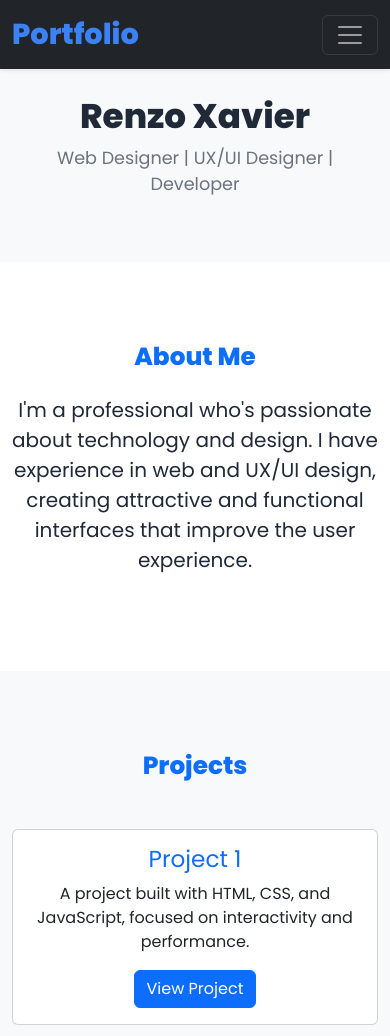
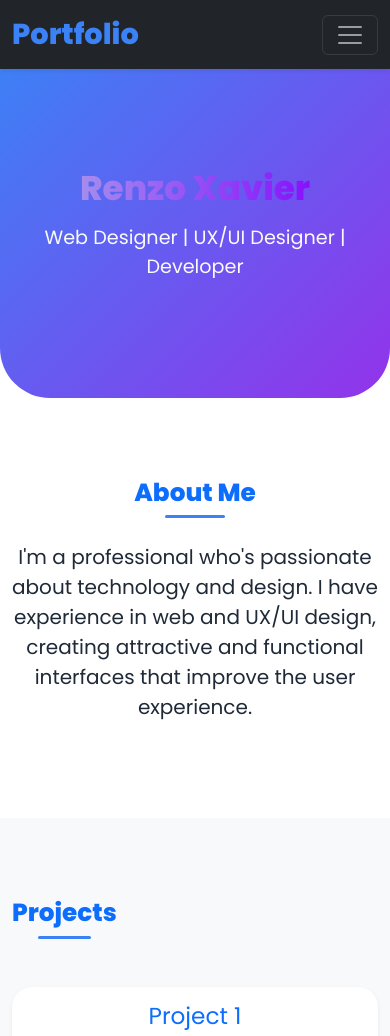
Before and after one commit to renzxavi/portfolio, a plain HTML site: page index.html in a window 390 px wide. Shown: the top 1036 px of the page. Drawn offline with nearby package versions, Linux system fonts and the light colour scheme.

Commit message:
portfolio responsive con Bootstrap2

```diff
--- a/index.html
+++ b/index.html
@@ -11,8 +11,11 @@
   <!-- Google Fonts -->
   <link href="https://fonts.googleapis.com/css2?family=Poppins:wght@400;600;800&display=swap" rel="stylesheet">
 
+  <!-- AOS Animations -->
+  <link href="https://unpkg.com/aos@2.3.1/dist/aos.css" rel="stylesheet">
+
+  <!-- Custom CSS -->
   <link rel="stylesheet" href="styles.css" />
-
 </head>
 <body>
 
@@ -36,16 +39,16 @@
   </nav>
 
   <!-- Hero -->
-  <header class="py-5 text-center bg-light mt-5">
+  <header class="text-center mt-5">
     <div class="container">
-      <h1 class="fw-bold display-4">Renzo Xavier</h1>
-      <p class="tagline">Web Designer | UX/UI Designer | Developer</p>
+      <h1 class="fw-bold display-4" data-aos="fade-down">Renzo Xavier</h1>
+      <p class="tagline" data-aos="fade-up">Web Designer | UX/UI Designer | Developer</p>
     </div>
   </header>
 
   <!-- About -->
   <section id="about">
-    <div class="container text-center">
+    <div class="container text-center" data-aos="fade-up">
       <h2 class="mb-4 text-primary fw-bold">About Me</h2>
       <p class="lead mx-auto" style="max-width: 700px;">
         I'm a professional who's passionate about technology and design.
@@ -58,10 +61,10 @@
   <!-- Projects -->
   <section id="projects" class="bg-light">
     <div class="container">
-      <h2 class="mb-5 text-center text-primary fw-bold">Projects</h2>
+      <h2 class="mb-5 text-center text-primary fw-bold" data-aos="fade-down">Projects</h2>
       <div class="row g-4">
-        <div class="col-md-6">
-          <div class="card project-card h-100">
+        <div class="col-md-6" data-aos="zoom-in" data-aos-delay="100">
+          <div class="card project-card h-100 shadow-sm">
             <div class="card-body text-center">
               <h3 class="card-title text-primary">Project 1</h3>
               <p class="card-text">
@@ -71,8 +74,8 @@
             </div>
           </div>
         </div>
-        <div class="col-md-6">
-          <div class="card project-card h-100">
+        <div class="col-md-6" data-aos="zoom-in" data-aos-delay="200">
+          <div class="card project-card h-100 shadow-sm">
             <div class="card-body text-center">
               <h3 class="card-title text-primary">Project 2</h3>
               <p class="card-text">
@@ -89,16 +92,16 @@
   <!-- Contact -->
   <section id="contact">
     <div class="container">
-      <h2 class="mb-4 text-center text-primary fw-bold">Contact</h2>
-      <p class="text-center">
+      <h2 class="mb-4 text-center text-primary fw-bold" data-aos="fade-down">Contact</h2>
+      <p class="text-center" data-aos="fade-up">
         Have an idea or a project in mind? Let's talk! You can email me directly at
         <a id="green" href="mailto:renzo.xavier@example.com">renzo.xavier@example.com</a>
         or fill out the form below.
       </p>
 
       <div class="row justify-content-center mt-4">
-        <div class="col-lg-6">
-          <form class="p-4 border rounded bg-light shadow-sm">
+        <div class="col-lg-6" data-aos="flip-up">
+          <form class="p-4 border rounded shadow-sm">
             <div class="mb-3">
               <label for="name" class="form-label fw-semibold">Name</label>
               <input type="text" class="form-control" id="name" required>
@@ -119,7 +122,7 @@
   </section>
 
   <!-- Footer -->
-  <footer class="py-4 mt-5">
+  <footer class="py-4 mt-5" data-aos="fade-in">
     <div class="container text-center">
       <p>&copy; Renzo Xavier's Portfolio 2025</p>
     </div>
@@ -127,5 +130,22 @@
 
   <!-- Bootstrap JS -->
   <script src="https://cdn.jsdelivr.net/npm/bootstrap@5.3.3/dist/js/bootstrap.bundle.min.js"></script>
+
+  <!-- AOS JS -->
+  <script src="https://unpkg.com/aos@2.3.1/dist/aos.js"></script>
+  <script>
+    // Inicializar animaciones
+    AOS.init({
+      duration: 1000,
+      once: true,
+      offset: 100
+    });
+
+    // Navbar efecto scroll
+    window.addEventListener("scroll", function() {
+      const navbar = document.querySelector(".navbar");
+      navbar.classList.toggle("scrolled", window.scrollY > 50);
+    });
+  </script>
 </body>
 </html>
--- a/styles.css
+++ b/styles.css
@@ -1,27 +1,117 @@
+/* General */
 body {
   font-family: 'Poppins', sans-serif;
   color: #1f2937;
   background-color: #ffffff;
+  scroll-behavior: smooth;
+}
+
+/* Navbar */
+.navbar {
+  transition: background-color 0.3s ease, box-shadow 0.3s ease;
+}
+.navbar.scrolled {
+  background-color: #1f2937 !important;
+  box-shadow: 0 4px 12px rgba(0,0,0,0.1);
 }
 .navbar-brand {
   font-weight: 800;
   font-size: 1.8rem;
   color: #3b82f6 !important;
+  transition: transform 0.3s ease;
 }
-    .tagline {
-      color: #6b7280;
-      font-size: 1.1rem;
+.navbar-brand:hover {
+  transform: scale(1.05);
 }
+
+/* Hero */
+header {
+  background: linear-gradient(135deg, #3b82f6, #9333ea);
+  color: white;
+  border-bottom-left-radius: 50px;
+  border-bottom-right-radius: 50px;
+  padding: 120px 0 100px;
+  position: relative;
+  overflow: hidden;
+}
+
+header h1 {
+  font-size: 3rem;
+  font-weight: 700;
+
+  /* gradiente del texto */
+  background: linear-gradient(90deg, #b3c7e6, #8401ff, #3b82f6);
+  background-size: 200% 200%;
+
+  /* versión estándar */
+  background-clip: text;
+  color: transparent;
+
+  /* prefijos WebKit para compatibilidad */
+  -webkit-background-clip: text;
+  -webkit-text-fill-color: transparent;
+
+  /* animación */
+  animation: shine 3s linear infinite;
+}
+
+
+header .tagline {
+  color: #f9fafb;
+  font-size: 1.2rem;
+  margin-top: 15px;
+}
+
+/* Sections */
 section {
   padding: 80px 0;
 }
+h2 {
+  position: relative;
+  display: inline-block;
+}
+h2::after {
+  content: "";
+  display: block;
+  width: 50%;
+  height: 3px;
+  margin: 8px auto 0;
+  background: #3b82f6;
+  border-radius: 2px;
+  animation: growLine 1s ease forwards;
+}
+
+/* Projects */
 .project-card {
+  border: none;
+  border-radius: 20px;
   transition: transform 0.3s ease, box-shadow 0.3s ease;
 }
 .project-card:hover {
+  transform: translateY(-8px);
+  box-shadow: 0 12px 25px rgba(0,0,0,0.12);
+}
+.btn-primary {
+  background: linear-gradient(135deg, #3b82f6, #9333ea);
+  border: none;
+  transition: transform 0.3s ease, box-shadow 0.3s ease;
+}
+.btn-primary:hover {
+  transform: translateY(-3px);
+  box-shadow: 0 6px 15px rgba(0,0,0,0.2);
+}
+
+/* Contact */
+form {
+  border-radius: 20px;
+  background: white;
+  transition: transform 0.3s ease;
+}
+form:hover {
   transform: translateY(-5px);
-      box-shadow: 0 8px 20px rgba(0,0,0,0.1);
 }
+
+/* Footer */
 footer {
   background-color: #111827;
   color: #f9fafb;
@@ -29,6 +119,20 @@
 footer p {
   margin: 0;
 }
+
+/* Links */
 #green {
   color: #10b981;
 }
+
+/* Animations */
+@keyframes shine {
+  0% { background-position: 0% 50%; }
+  50% { background-position: 100% 50%; }
+  100% { background-position: 0% 50%; }
+}
+
+@keyframes growLine {
+  from { width: 0; }
+  to { width: 50%; }
+}
```
Lines whose indentation alone changed are shown as unchanged.
